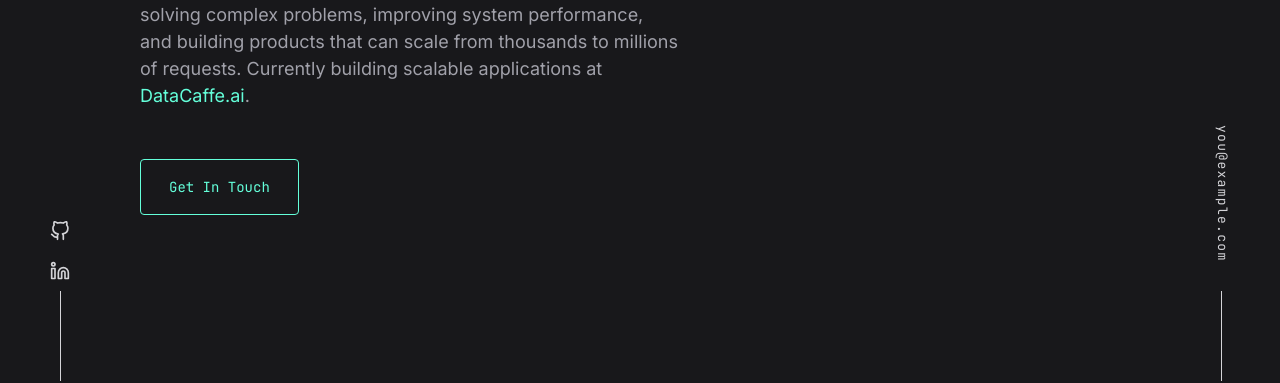
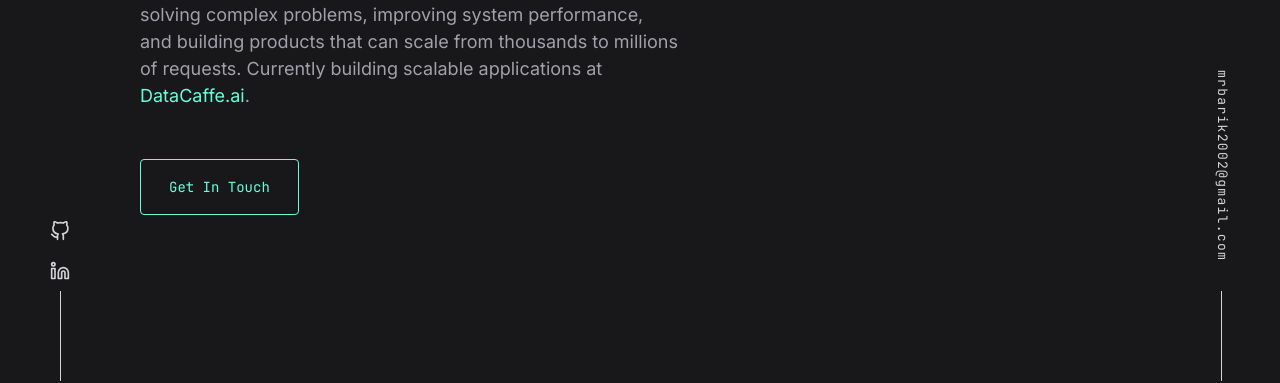
Before and after one commit to manasvoid0/PORTFOLIO, a React (Vite) app: page / in a window 1280 px wide. Shown: the part 419-802 px from the top of the page. Built offline with nearby package versions, Linux system fonts and the light colour scheme.

Commit message:
mail id updated

```diff
--- a/src/data.js
+++ b/src/data.js
@@ -5,7 +5,7 @@ export const socials = [
   { name: 'LinkedIn', url: 'https://www.linkedin.com/in/manas-ranjan-barik-a2917927a/', icon: 'LinkedIn' },
 ];
 
-export const email = 'you@example.com';
+export const email = 'mrbarik2002@gmail.com';
 
 export const navLinks = [
   { num: '01.', text: 'About', href: '#about' },
```
